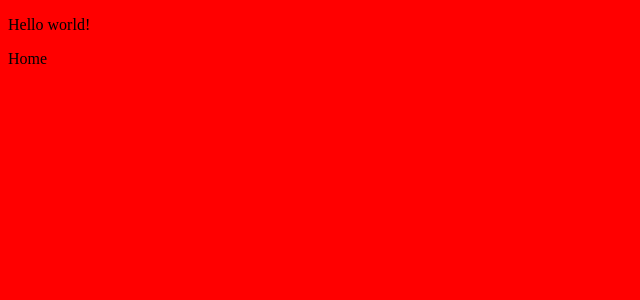
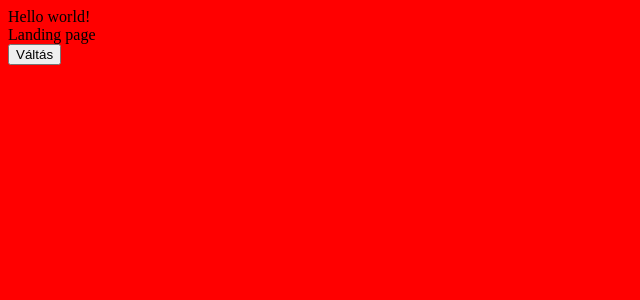
Before and after one commit to Cserne/2022-01-11, a React (Create React App) app: page / in a window 1280 px wide. Shown: the top 300 px of the page, without its empty margins (0-640 px from the left). Built offline with nearby package versions, Linux system fonts and the light colour scheme.

Commit message:
Changes added.

```diff
--- a/src/App.js
+++ b/src/App.js
@@ -1,15 +1,25 @@
+import {useState} from 'react'
 import './index.css';
 
-const shouldShowLanding = false;
 
 function App() {
+
+  const [shouldShowLanding, setterFunction] = useState(true);
+
+  const toggleText = () => {
+    console.log(shouldShowLanding);
+    setterFunction(!shouldShowLanding);
+    console.log(shouldShowLanding);
+  }
+
   return (
     <div className="App">
       <header className="App-header">
-        <p>
+        <div>
           Hello world!
-        </p>
-        <p>{ shouldShowLanding ? <p>Landing</p> : <p>Home</p> }</p>
+        </div>
+        <div>{shouldShowLanding ? <div>Landing page</div> : <div>Home page</div>}</div>
+        <button onClick={toggleText}>Váltás</button>
       </header>
     </div>
   );
--- a/src/index.js
+++ b/src/index.js
@@ -2,7 +2,6 @@ import React from 'react';
 import ReactDOM from 'react-dom';
 import './index.css';
 import App from './App';
-import reportWebVitals from './reportWebVitals';
 
 ReactDOM.render(
   <React.StrictMode>
@@ -10,8 +9,3 @@ ReactDOM.render(
   </React.StrictMode>,
   document.getElementById('root')
 );
-
-// If you want to start measuring performance in your app, pass a function
-// to log results (for example: reportWebVitals(console.log))
-// or send to an analytics endpoint. Learn more: https://bit.ly/CRA-vitals
-reportWebVitals();
--- a/src/reportWebVitals.js
+++ /dev/null
@@ -1,13 +0,0 @@
-const reportWebVitals = onPerfEntry => {
-  if (onPerfEntry && onPerfEntry instanceof Function) {
-    import('web-vitals').then(({ getCLS, getFID, getFCP, getLCP, getTTFB }) => {
-      getCLS(onPerfEntry);
-      getFID(onPerfEntry);
-      getFCP(onPerfEntry);
-      getLCP(onPerfEntry);
-      getTTFB(onPerfEntry);
-    });
-  }
-};
-
-export default reportWebVitals;
```
Also changed, not shown: src/logo.svg (deleted).
